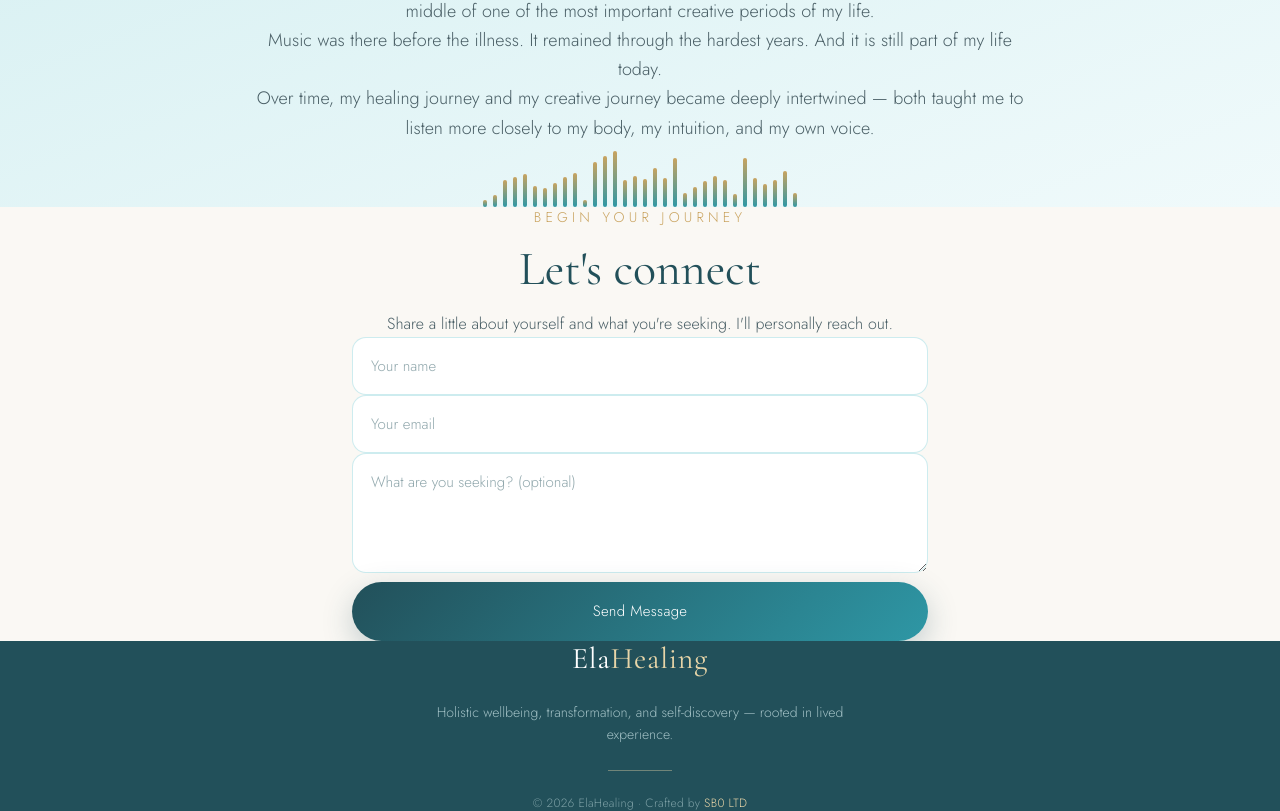
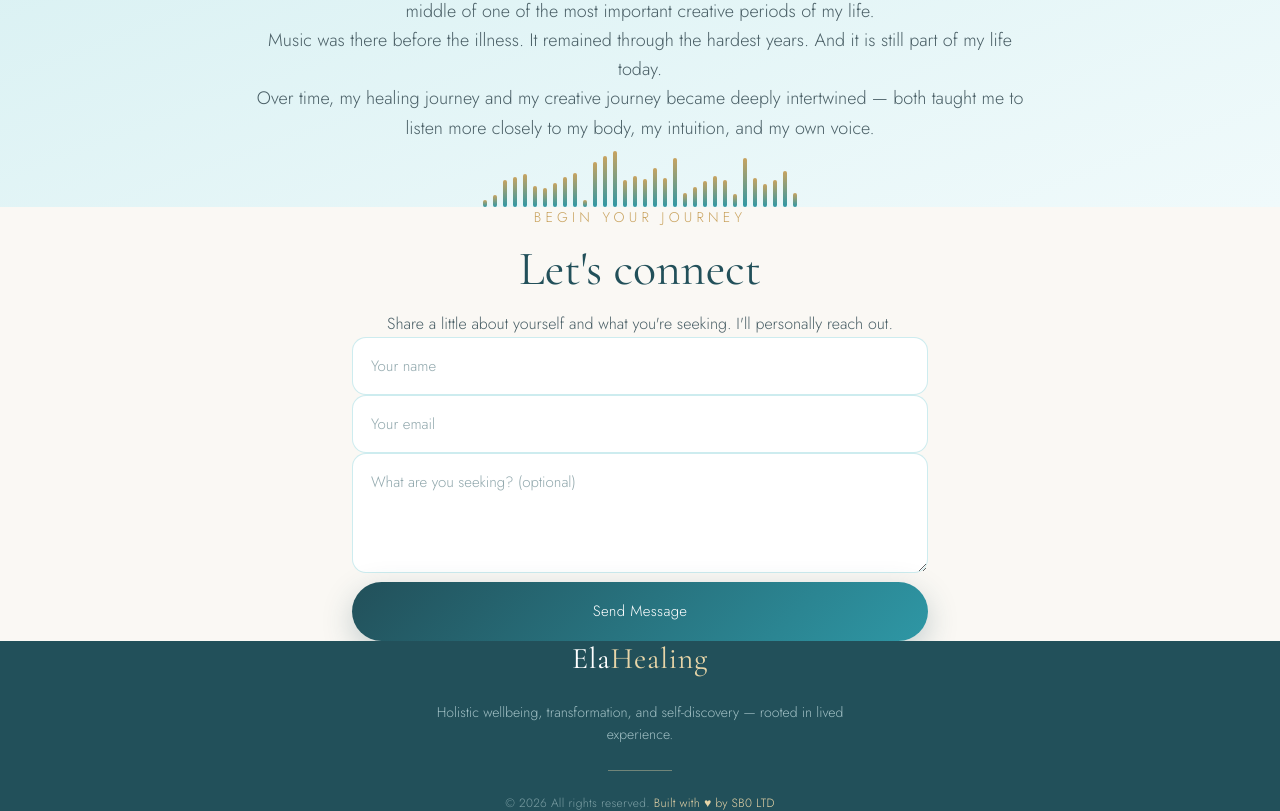
Before and after one commit to SB0LTD/ela, a React (Vite) app: page / in a window 1280 px wide. Shown: the part 2030-2841 px from the top of the page. Built offline with nearby package versions, Linux system fonts and the light colour scheme; no server answers.

Commit message:
fix: correct SB0 LTD link to sb0.tech, use 'Built with love' wording

```diff
--- a/src/components/Footer.tsx
+++ b/src/components/Footer.tsx
@@ -10,8 +10,8 @@
         </p>
         <div className="w-16 h-px" style={{ background: "rgba(232,213,168,0.4)" }} />
         <p className="text-xs tracking-wide" style={{ color: "rgba(215,240,242,0.5)" }}>
-          © {new Date().getFullYear()} ElaHealing · Crafted by{" "}
-          <a href="https://sb0.co" target="_blank" rel="noopener noreferrer" style={{ color: "#e8d5a8" }}>SB0 LTD</a>
+          © {new Date().getFullYear()} All rights reserved.{" "}
+          <a href="https://sb0.tech" target="_blank" rel="noopener noreferrer" style={{ color: "#e8d5a8" }}>Built with ♥ by SB0 LTD</a>
         </p>
       </div>
     </footer>
```
